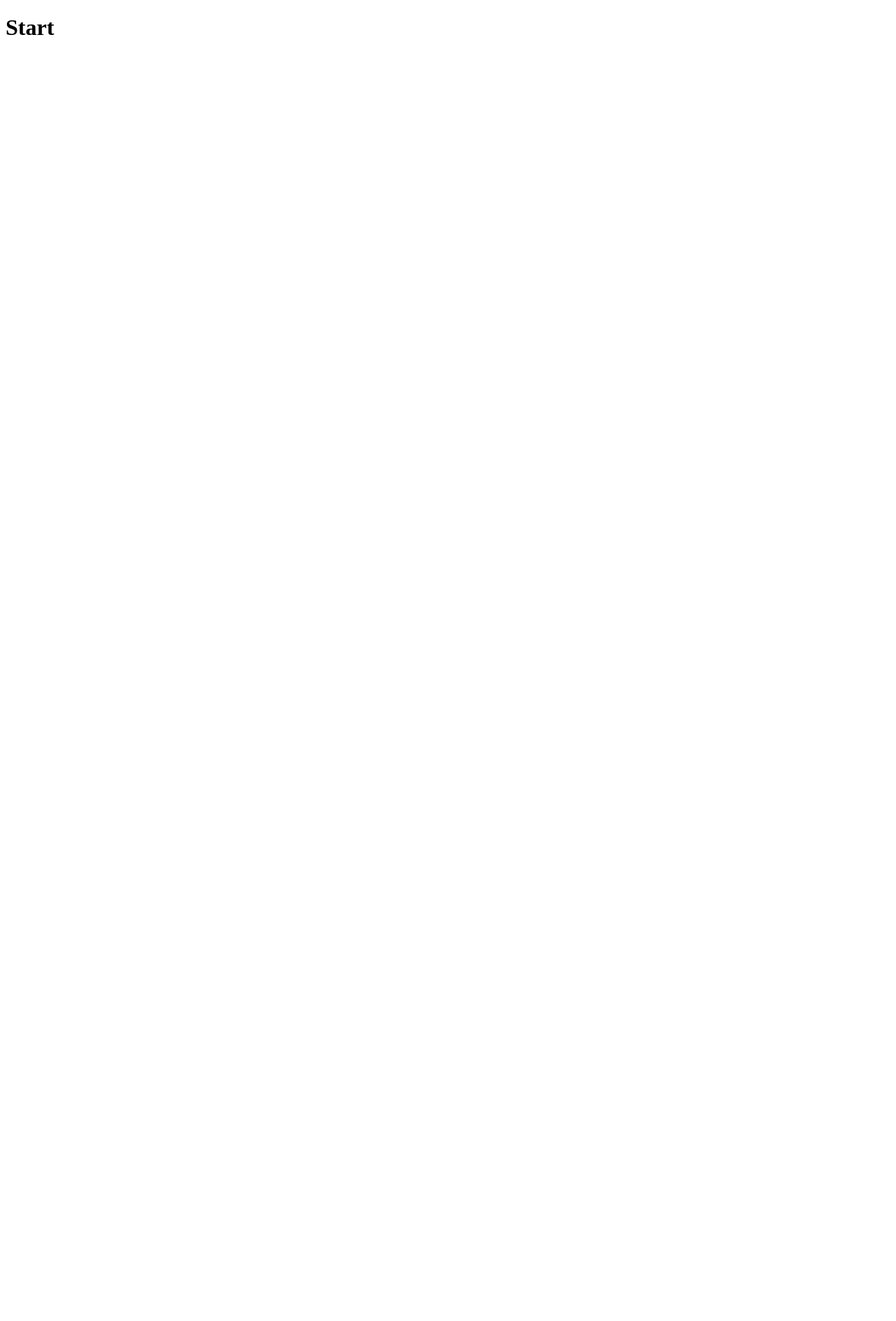
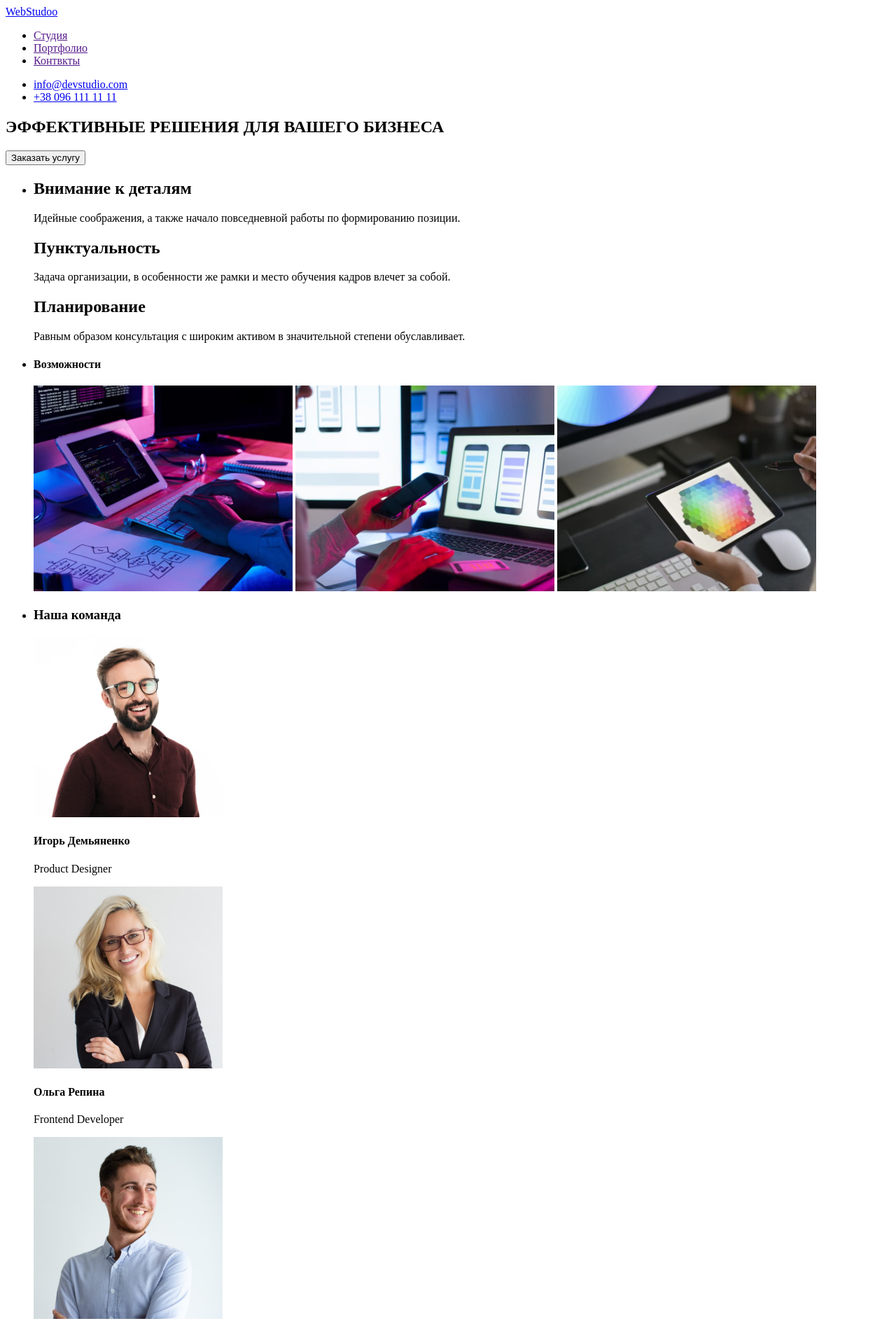
Before and after one commit to AleksandrSolovey/goit-markup-hw-01, a plain HTML site: page index.html in a window 1280 px wide. Shown: the top 1888 px of the page at 70% size. Before the commit the page ends 800 px from the top, so only its background shows below. Drawn offline with Linux system fonts and the light colour scheme.

Commit message:
hw-finish

```diff
--- a/index.html
+++ b/index.html
@@ -7,6 +7,81 @@
     <title>Document</title>
 </head>
 <body>
-    <h1>Start</h1>
+    <header>
+        <nav>
+            <a href="index.html" lang="en">WebStudoo</a>
+            <ul>
+                <li><a href="">Студия</a></li>
+                <li><a href="">Портфолио</a></li>
+                <li><a href="">Контвкты</a></li>
+            </ul>
+        </nav>
+             <ul>
+                 <li><a href="mailto:info@devstudio.com">info@devstudio.com</a> </li>
+                 <li><a href="tel:+380961111111">+38 096 111 11 11</a> </li>
+             </ul>
+    </header>
+    <main>
+        <section>
+            <h1>ЭФФЕКТИВНЫЕ РЕШЕНИЯ ДЛЯ ВАШЕГО БИЗНЕСА</h1>
+            <button type="button">Заказать услугу</button>
+        </section>
+        <section>
+            <ul>
+               <li>
+                 <h2>Внимание к деталям</h2>
+                 <p>Идейные соображения, а также начало повседневной работы по формированию позиции.</p>
+                 <h2>Пунктуальность</h2>
+                 <p>Задача организации, в особенности же рамки и место обучения кадров влечет за собой.</p>
+                 <h2>Планирование</h2>
+                 <P>Равным образом консультация с широким активом в значительной степени обуславливает.</P>
+               </li>
+            </ul>
+        </section>
+        <section>
+            <ul>
+                <li>
+                    <h4>Возможности</h4>
+                  <img src="./images/image4.jpg" alt="PC" width="370" />
+                  <img src="./images/image5.jpg" alt="Phone" width="370" />
+                  <img src="./images/image6.jpg" alt="Table" width="370" />
+                </li>
+            </ul>
+        </section>
+        <section>
+            <ul>
+                <li>
+                  <h3>Наша команда</h3>
+
+                  <img src="./images/image.jpg" alt="Игорь Демьяненко" width="270" />
+                  <h4>Игорь Демьяненко</h4>
+                  <p>Product Designer</p>
+                  <img src="./images/image1.jpg" alt="Ольга Репина" width="270" />
+                  <h4>Ольга Репина</h4>
+                  <p>Frontend Developer</p>
+                  <img src="./images/image2.jpg" alt="Николай Тарасов" width="270" />
+                  <h4>Николай Тарасов</h4>
+                  <p>Marketing</p>
+                  <img src="./images/image3.jpg" alt="Михаил Ермаков" width="270" />
+                  <h4>Михаил Ермаков</h4>
+                  <p>UI Designer</p>
+                </li>
+            </ul>
+        </section>
+    </main>
+    <footer>
+        <a href="">WebStudio</a>
+        <address>
+            <ul>
+                <li>
+                    <a href="https://goo.gl/maps/CiyNuwv28CsmYzVaA" target="_blank" rel="noopener noreferrer">
+                        г. Киев, пр-т Леси Украинки, 26</a>
+
+                    <a href="mailto:info@devstudio.com">info@devstudio.com</a>
+                    <a href="tel:+380961111111">+38 096 111 11 11</a>
+                </li>
+            </ul>
+        </address>
+    </footer>
 </body>
 </html>
```
Also changed, not shown: prettierrc.json (added, +12 -0 lines), images/image (6).jpg (deleted), images/image1.jpg (renamed from images/image (1).jpg), images/image2.jpg (renamed from images/image (2).jpg), images/image3.jpg (renamed from images/image (3).jpg), images/image4.jpg (renamed from images/image (4).jpg), images/image5.jpg (renamed from images/image (5).jpg), images/image6.jpg (added).
